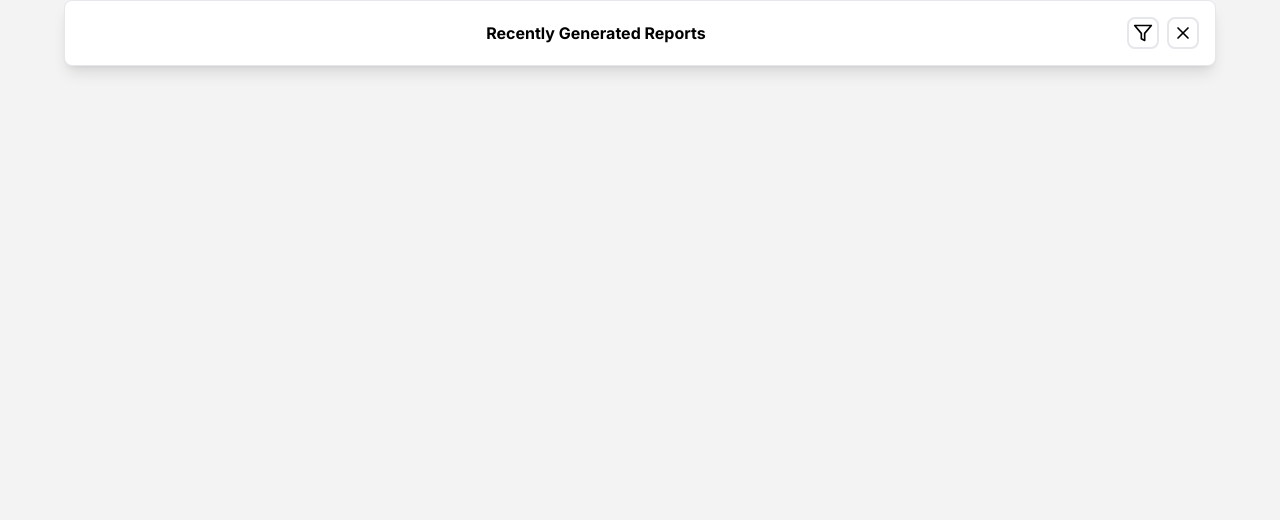
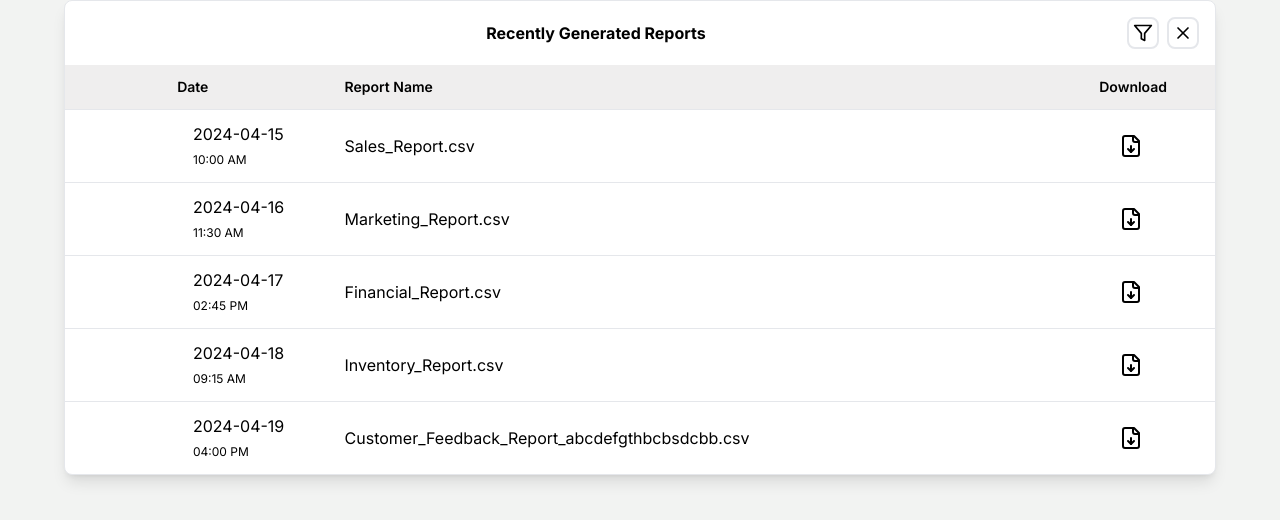
Before and after one commit to Sudipto-das/monter-assignment, a Next.js app: page / in a window 1280 px wide. Shown: the top 520 px of the page. Built offline with nearby package versions, Linux system fonts and the light colour scheme.

Commit message:
implement reportlist section

```diff
--- a/src/app/page.tsx
+++ b/src/app/page.tsx
@@ -1,3 +1,4 @@
+import RepostList from "./reportList";
 
 
 export default function Home() {
@@ -14,6 +15,7 @@ export default function Home() {
           </div>
         </div>
       </div>
+      <RepostList/>
     </div>
 
   );
--- /dev/null
+++ b/src/app/reportList.tsx
@@ -0,0 +1,26 @@
+'use Client'
+import dummyData from "@/data/data"
+const RepostList = () => {
+    const listHeader = ['Date', 'Report Name', 'Download']
+    return <div><table className="w-full">
+        <thead className="bg-[#efeeee]">
+            <tr>
+                <th className="py-3 px-3 text-sm font-semibold w-[10%]">{listHeader[0]}</th>
+                <th className="py-3 px-6 text-sm font-semibold w-[60%] text-start">{listHeader[1]}</th>
+                <th className="py-3 px-3 text-sm font-semibold w-[10%] text-start">{listHeader[2]}</th>
+            </tr>
+        </thead>
+        <tbody>
+            {dummyData.map((item, index) => (
+                <tr key={index} className="border-t py-8">
+                    <td className="py-3 pl-32 w-[20%] ">{item.date} <br/><span className="text-xs">{item.time}</span>
+                    </td>
+                    <td className="pl-6 w-[60%]">{item.reportName}</td>
+                    <td className=" pl-8 w-[10%] m-auto"> <div><svg xmlns="http://www.w3.org/2000/svg" width="24" height="24" viewBox="0 0 24 24" fill="none" stroke="currentColor" stroke-width="2" stroke-linecap="round" stroke-linejoin="round" className="lucide lucide-file-down"><path d="M15 2H6a2 2 0 0 0-2 2v16a2 2 0 0 0 2 2h12a2 2 0 0 0 2-2V7Z" /><path d="M14 2v4a2 2 0 0 0 2 2h4" /><path d="M12 18v-6" /><path d="m9 15 3 3 3-3" /></svg></div></td>
+                </tr>
+            ))}
+        </tbody>
+    </table>
+    </div>
+}
+export default RepostList
--- /dev/null
+++ b/src/data/data.ts
@@ -0,0 +1,17 @@
+
+
+export interface ReportData {
+    date: string;
+    time:string;
+    reportName: string;
+}
+
+const dummyData: ReportData[] = [
+    { date: '2024-04-15', time: '10:00 AM', reportName: 'Sales_Report.csv' },
+    { date: '2024-04-16', time: '11:30 AM', reportName: 'Marketing_Report.csv' },
+    { date: '2024-04-17', time: '02:45 PM', reportName: 'Financial_Report.csv' },
+    { date: '2024-04-18', time: '09:15 AM', reportName: 'Inventory_Report.csv' },
+    { date: '2024-04-19', time: '04:00 PM', reportName: 'Customer_Feedback_Report_abcdefgthbcbsdcbb.csv' },
+];
+
+export default dummyData;
```
